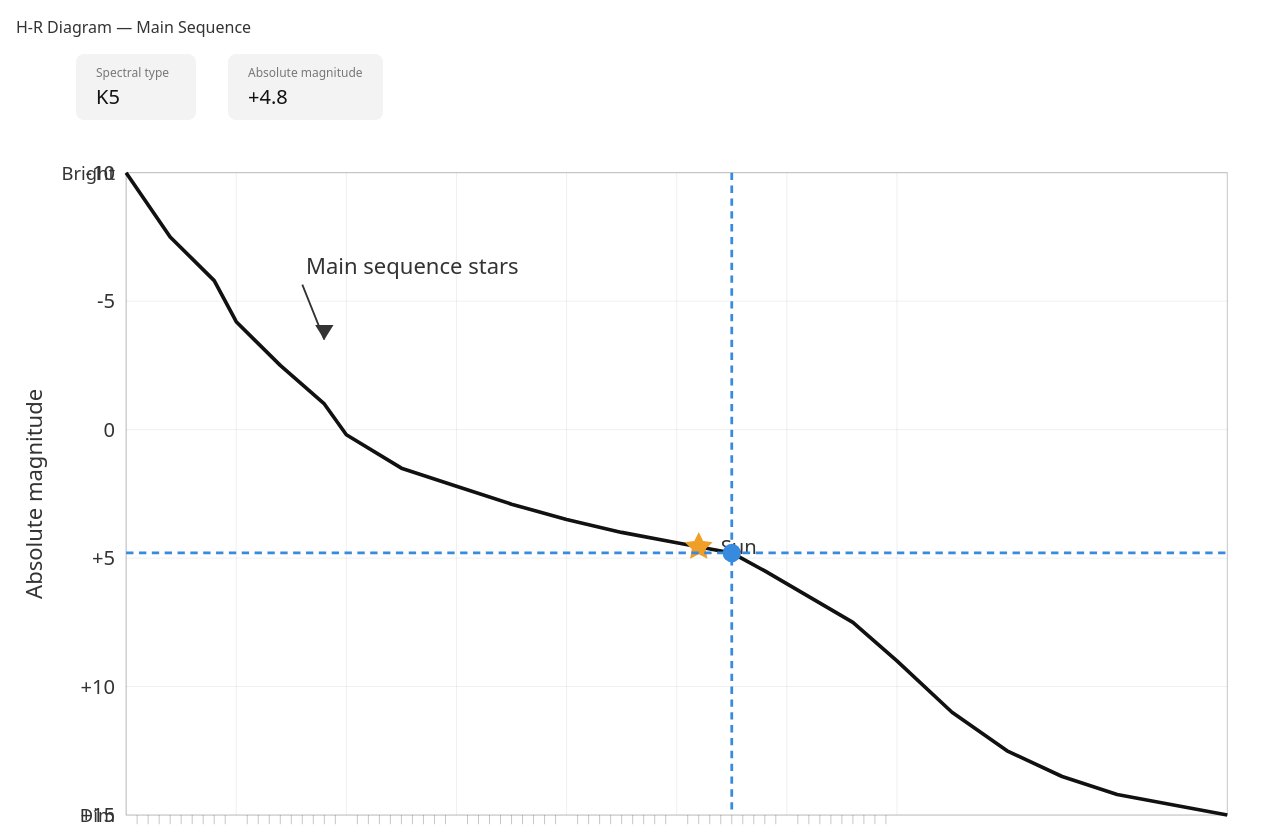
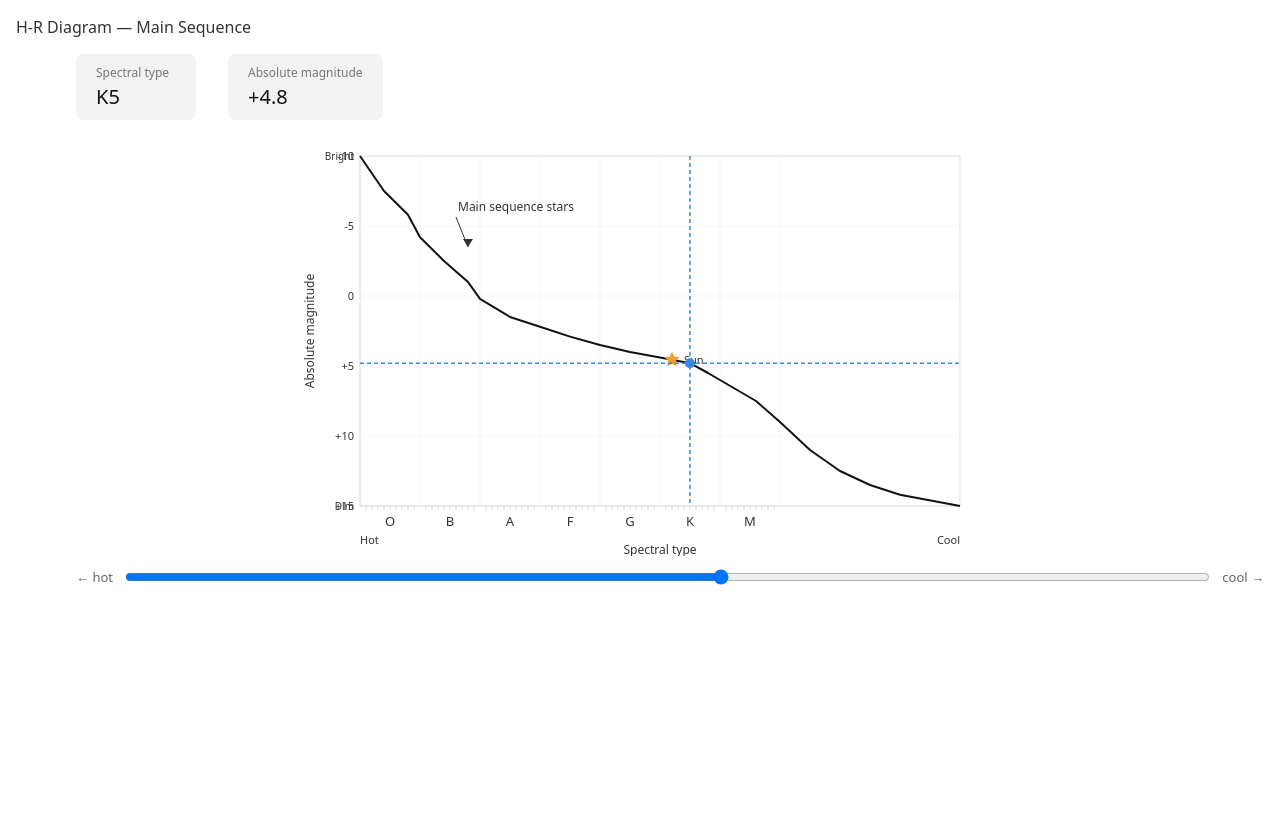
Before and after one commit to hoppese/astro-labs, a plain HTML site: page hr-diagram/index.html in a window 1280 px wide. Shown: the top 826 px of the page. After the commit the page ends 800 px from the top, so only its background shows below. Drawn offline with Linux system fonts and the light colour scheme.

Commit message:
Update index.html

```diff
--- a/hr-diagram/index.html
+++ b/hr-diagram/index.html
@@ -32,7 +32,7 @@
   </div>
 </div>
 
-<svg id="hr" viewBox="0 0 680 420" width="100%" style="display:block;"></svg>
+<svg id="hr" viewBox="0 0 680 420" width="100%" height="420" style="display:block;"></svg>
 
 <div class="slider-row">
   <label>← hot</label>
```
